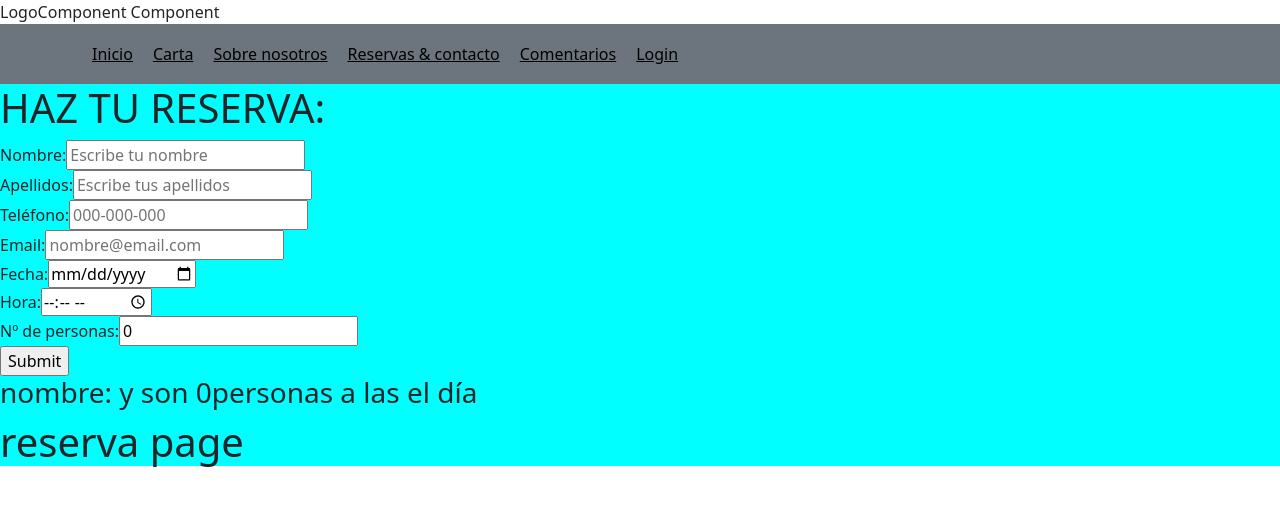
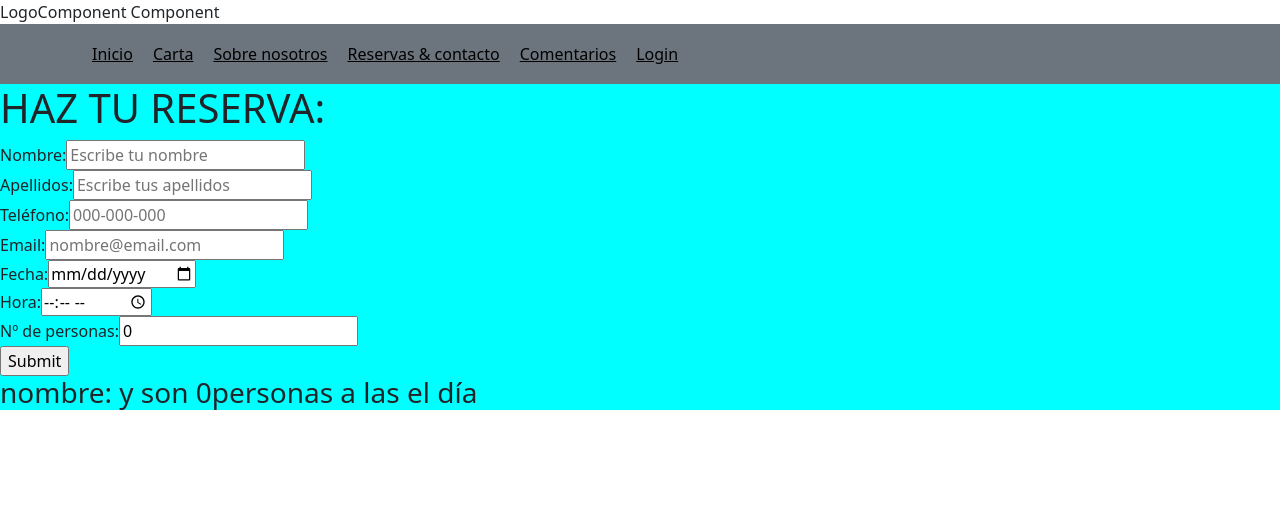
Before and after one commit to ana-caballero-f/pizzeria-proyecto-react, a React (Create React App) app: page /reservas in a window 1280 px wide. Shown: the top 506 px of the page. Built offline with nearby package versions, Linux system fonts and the light colour scheme.

Commit message:
Ajuste pages About y Reserva

```diff
--- a/src/pages/AboutPage/AboutPage.js
+++ b/src/pages/AboutPage/AboutPage.js
@@ -6,7 +6,6 @@ export default function AboutPage () {
     return (
         <div className={styles.AboutPage}>
             <AboutComponent></AboutComponent>
-            <h1>About Page</h1>
         </div>
     )
 }
--- a/src/pages/ReservaPage/ReservaPage.js
+++ b/src/pages/ReservaPage/ReservaPage.js
@@ -7,7 +7,6 @@ export default function ReservaPage () {
     return (
         <div className={styles.ReservaPage}>
             <ReservasComponent></ReservasComponent>
-            <h1>reserva page</h1>
         </div>
     )
 }
```
